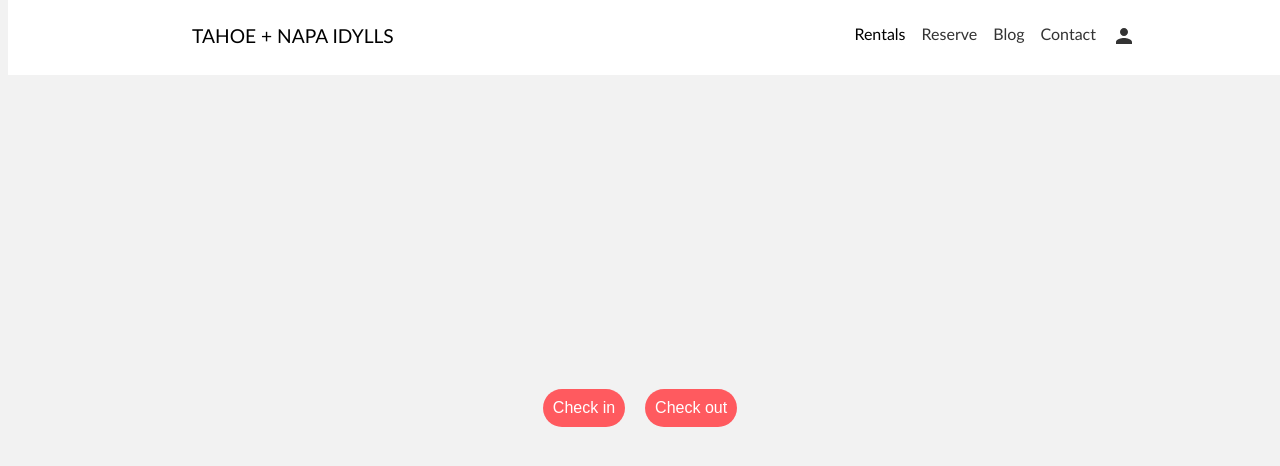
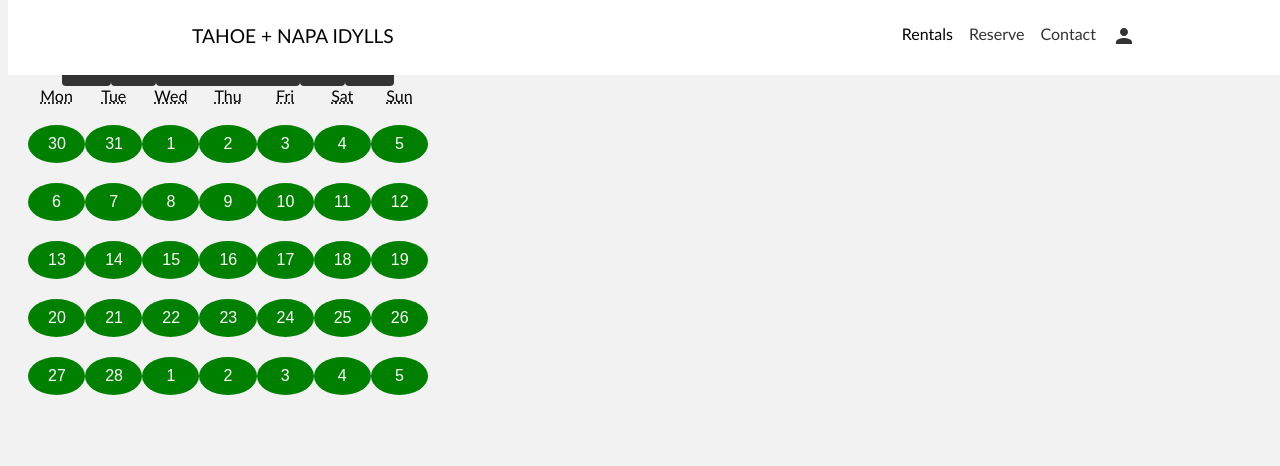
Before and after one commit to x-ryansee/rentalprops, a React (Create React App) app in the folder client/: page /calendar in a window 1280 px wide. Shown: the top 466 px of the page. Built offline with nearby package versions, Linux system fonts and the light colour scheme; no server answers.

Commit message:
showing seed dates, but can't select from calendar

```diff
--- a/client/src/Components/BookingCalendar.js
+++ b/client/src/Components/BookingCalendar.js
@@ -1,81 +1,107 @@
-import React, { useState } from 'react';
+import React, { useState, useEffect } from 'react';
 import Calendar from 'react-calendar';
-import 'react-calendar/dist/Calendar.css';
+import axios from 'axios';
 
-const BookingCalendar = () => {
-  const [checkIn, setCheckIn] = useState(null);
-  const [checkOut, setCheckOut] = useState(null);
-  const [isCalendarOpen, setIsCalendarOpen] = useState(false);
+const BookingCalendar = ({ selectedStart, selectedEnd, onSelectDate }) => {
+  const [reservations, setReservations] = useState([]);
+  const [blockedDates, setBlockedDates] = useState([]);
+
+  useEffect(() => {
+    axios.get('/reservations')
+      .then(response => {
+        setReservations(response.data);
+      });
+  }, []);
+
+  useEffect(() => {
+    const dates = reservations.map(reservation => {
+      return {
+        from: new Date(reservation.start_date),
+        to: new Date(reservation.end_date),
+      };
+    });
+    setBlockedDates(dates);
+  }, [reservations]);
+
+  const isBlocked = date =>
+    blockedDates.some(d => date >= d.from && date <= d.to);
+
+  const tileClassName = ({ date, view }) => {
+    if (view === 'month') {
+      if (isBlocked(date)) {
+        return 'blocked';
+      } else if (
+        selectedStart &&
+        !selectedEnd &&
+        selectedStart.toDateString() === date.toDateString()
+      ) {
+        return 'selected start';
+      } else if (
+        selectedStart &&
+        selectedEnd &&
+        date >= selectedStart &&
+        date <= selectedEnd
+      ) {
+        return 'selected range';
+      } else {
+        return 'available';
+      }
+    }
+  };
+
+  const handleSelect = date => {
+    if (isBlocked(date)) return;
+    if (!selectedStart) {
+      onSelectDate({ start: date, end: null });
+    } else if (selectedStart && !selectedEnd && date > selectedStart) {
+      onSelectDate({ start: selectedStart, end: date });
+    } else {
+      onSelectDate({ start: date, end: null });
+    }
+  };
 
   return (
-    <div style={{ display: "flex", justifyContent: "center", alignItems: "center", height: "100vh" }}>
-      <div style={{ display: "flex", justifyContent: "center", alignItems: "center", marginBottom: 20 }}>
-        <button
-          onClick={() => setIsCalendarOpen(true)}
-          style={{
-            backgroundColor: "#FF5A5F",
-            color: "#FFFFFF",
-            borderRadius: 20,
-            padding: 10,
-            marginRight: 10
-          }}
-        >
-          Check in
-        </button>
-        <button
-          onClick={() => setIsCalendarOpen(true)}
-          style={{
-            backgroundColor: "#FF5A5F",
-            color: "#FFFFFF",
-            borderRadius: 20,
-            padding: 10,
-            marginLeft: 10
-          }}
-        >
-          Check out
-        </button>
-      </div>
-      {(checkIn || checkOut) && (
-        <div style={{
-          backgroundColor: "#EBEBEB",
-          color: "#555555",
-          borderRadius: 20,
-          padding: 20,
-          marginBottom: 20,
-          width: 400,
-          textAlign: "center",
-        }}>
-          {checkIn ? `Check in: ${checkIn.toLocaleDateString()}` : null}
-          {checkOut ? `Check out: ${checkOut.toLocaleDateString()}` : null}
-        </div>
-      )}
-      {isCalendarOpen && (
-        <Calendar
-          onChange={(date) => {
-            if (!checkIn) {
-              setCheckIn(date);
-            } else if (!checkOut) {
-              setCheckOut(date);
-              setIsCalendarOpen(false);
-            } else {
-              setCheckIn(date);
-              setCheckOut(null);
-            }
-          }}
-          value={checkIn || checkOut || new Date()}
-          style={{
-            width: 400,
-            height: 400,
-            backgroundColor: "#FFFFFF",
-            borderRadius: 10,
-            boxShadow: "0 0 10px 0 #BBBBBB",
-            position: "absolute",
-            top: "50%",
-            left: "50%",
-            transform: "translate(-50%, -50%)"
-          }}
-        />
-      )}
+    <div className="calendar-container">
+      <Calendar
+        tileClassName={tileClassName}
+        onClickDay={handleSelect}
+      />
+      <style>
+        {`
+          .calendar-container {
+            padding: 20px;
+          }
+
+          .react-calendar {
+            width: 400px;
+            height: 400px;
+          }
+
+          .react-calendar__tile {
+            border-radius: 50%;
+          }
+
+          .blocked {
+            background-color: red;
+            color: white;
+          }
+
+          .available {
+            background-color: green;
+            color: white;
+          }
+
+          .selected.start {
+            background-color: blue;
+            color: white;
+          }
+
+          .selected.range {
+            background-color: purple;
+            color: white;
+          }
+        `}
+      </style>
     </div>
   );
 };
--- a/client/src/Components/Home.js
+++ b/client/src/Components/Home.js
@@ -27,7 +27,7 @@ const Home = () => {
 
         </div>
         <RentalButtonsHome />
-        <Reviews />
+        <Reviews style={{  }}/>
       </div>
     );
   };
--- a/client/src/Components/NapaDetails.js
+++ b/client/src/Components/NapaDetails.js
@@ -19,7 +19,7 @@ const NapaDetails = () => {
   }
 
   return (
-    <div>
+    <div style = {{marginLeft: "7cm", marginRight: "7cm"}}>
       <h3 style={{ fontWeight: 200, letterSpacing: '1.5px', marginLeft: 0, textAlign: 'left' }}>Nestled in the Carneros region, this rental home offers the best of both worlds with its proximity to both the Napa and Sonoma valleys. Located away from the hustle and bustle of the city, this home is just 15 minutes from downtown Napa and 20 minutes from Sonoma Plaza, providing a peaceful retreat. The home is just a stone's throw away from several world-class wineries, with Etude and Calmere being just a five and six-minute drive away respectively. Enjoy breathtaking views of the Napa River, watch the water birds on the protected wetlands, and relax by the fire pit, all from the comfort of your own home.</h3>
       <h3 style={{ fontWeight: 200, letterSpacing: '1.5px', marginLeft: 0, textAlign: 'left' }}>This home is perfect for wine enthusiasts, sailors, birdwatchers, fishermen, and outdoor enthusiasts. With four bedrooms and three bathrooms, the home can accommodate up to eight guests. The two large master suites feature new king beds and overlook the Napa River and the Eastern hills. Both masters have separate access to a large balcony and have been recently refurbished with new furniture and appliances. The queen bedroom also has views of the river and the Eastern hills, while the fourth bedroom features twin beds and has a view to the west.</h3>
       <h3 style={{ fontWeight: 200, letterSpacing: '1.5px', marginLeft: 0, textAlign: 'left' }}>The home features a spacious deck with comfortable lounge seating, a propane barbecue grill, and an outdoor dining table that seats eight. The back yard has a verdant lawn and a concrete patio with a large fire pit, as well as a gangway leading to a 38' deepwater dock. Take a hike on the trail across the street at the Napa/Sonoma Wildlife Refuge and observe the local wildlife from the comfort of your home.</h3>
--- a/client/src/Components/NavBar.js
+++ b/client/src/Components/NavBar.js
@@ -44,7 +44,7 @@ const Navbar = () => {
             </div>
             <Link to="/reserve">Reserve</Link>
             {/* <Link to="/calendar">Calendar</Link> */}
-            <Link to="/blog">Blog</Link>
+            {/* <Link to="/blog">Blog</Link> */}
             <Link to="/contact">Contact</Link>
             <Link to="/signin"><PersonIcon/></Link>
           </div>
--- a/client/src/Components/RentalButtonsHome.js
+++ b/client/src/Components/RentalButtonsHome.js
@@ -2,7 +2,7 @@ import React from 'react';
 
 const RentalButtonsHome = () => {
   return (
-    <div style={{ display: "flex", justifyContent: "space-between" }}>
+    <div style={{ display: "flex", justifyContent: "space-between", marginLeft: "5cm", marginRight: "5cm" }}>
     <div style={{ width: "45%", padding: "1rem" }}>Riverfront Idyll in Napa Valley
       <img
         src="https://images.squarespace-cdn.com/content/v1/5db4c936bed191510d3b2128/1632454213657-HD7TWR635SXNJ1BCF2FC/daniel-salgado-MF2KORFe1OE-unsplash.jpg?format=1500w"
--- a/client/src/Components/TahoeDetails.js
+++ b/client/src/Components/TahoeDetails.js
@@ -19,7 +19,7 @@ const TahoeDetails = () => {
     }
 
     return (
-      <div>
+      <div style = {{marginLeft: "7cm", marginRight: "7cm"}}>
         <h3 style={{ fontWeight: 200, letterSpacing: '1.5px', marginLeft: 0, textAlign: 'left' }}>This recently remodeled rental home offers a peaceful and quiet location with breathtaking views of Lake Tahoe.</h3>
         <h3 style={{ fontWeight: 200, letterSpacing: '1.5px', marginLeft: 0, textAlign: 'left' }}>Upon entering the home, you will be greeted by an open-plan living, dining, and kitchen area. The kitchen boasts custom cabinetry, leathered granite countertops, a 4-burner Wolf range, and an extra-quiet Bosch dishwasher. Adjacent to the kitchen is a back deck with a propane grill and a supply of firewood. The main level also features a master bedroom with a shower, a second bedroom with two twin beds, and another full bathroom with a tub.</h3>
         <h3 style={{ fontWeight: 200, letterSpacing: '1.5px', marginLeft: 0, textAlign: 'left' }}>The upper level offers a spacious bedroom with a queen bed, a sitting area with a queen sofa bed, and a full bath with a tub. This level also includes a small bedroom with two twin beds that shares the bathroom with the large bedroom. The lower level features a mudroom/laundry room with a front-loading washer and dryer and a door to the garage. The flat driveway can accommodate two large or four small vehicles.</h3>
--- a/client/src/Components/TahoeGallery.js
+++ b/client/src/Components/TahoeGallery.js
@@ -67,7 +67,7 @@ setTahoePics(foundGallery);
   };
 
   return (
-    <div>
+    <div style={{marginLeft: "4cm", marginRight: "3cm"}}>
       <h2>TahoeGallery</h2>
       <Grid container spacing={3}>
         {tahoePics.map((pic) => (
--- a/client/src/Styling/Navbar.css
+++ b/client/src/Styling/Navbar.css
@@ -1,13 +1,18 @@
 .navbar {
     background-color: rgb(233, 233, 233);
     padding: 1.5rem;
-    opacity: 1;
-    transition: opacity 0.2s ease-in-out;
+    transition: background-color 0.2s ease-in-out;
   }
+
   nav a {
     color: #333;
     text-decoration: none;
     margin-right: 1rem;
+    transition: color 0.2s ease-in-out;
+  }
+
+  nav a:hover {
+    color: rgb(0, 0, 0);
   }
 
   nav ul {
@@ -16,7 +21,7 @@
     background-color: #F5F5F5;
     display: block;
     align-items: center;
-    letter-spacing: .02em
+    letter-spacing: .02em;
   }
 
   nav ul li:hover > ul {
@@ -29,6 +34,7 @@
     width: 100%;
     z-index: 10;
     background-color: #fff;
+    transition: background-color 0.2s ease-in-out;
   }
 
   .sticky-scroll {
@@ -37,7 +43,7 @@
     width: 100%;
     z-index: 10;
     background-color: white;
-        transition: opacity 0.2s ease-in-out;
+    transition: background-color 0.2s ease-in-out;
   }
 
   .container {
--- a/client/src/Styling/TahoeRooms.css
+++ b/client/src/Styling/TahoeRooms.css
@@ -11,6 +11,7 @@
     justify-content: space-between;
     width: 80%;
     margin-top: 20px;
+
   }
 
   .tahoe-rooms-info {
```
Also changed, not shown: client/src/Components/NapaRooms.js (+17 -7 lines), client/src/Components/Reservation.js (+188 -35 lines), client/src/Components/TahoeRooms.js (+10 -11 lines), 1 other file (tests, documents, lock files or other folders). Lines whose indentation alone changed are shown as unchanged.
